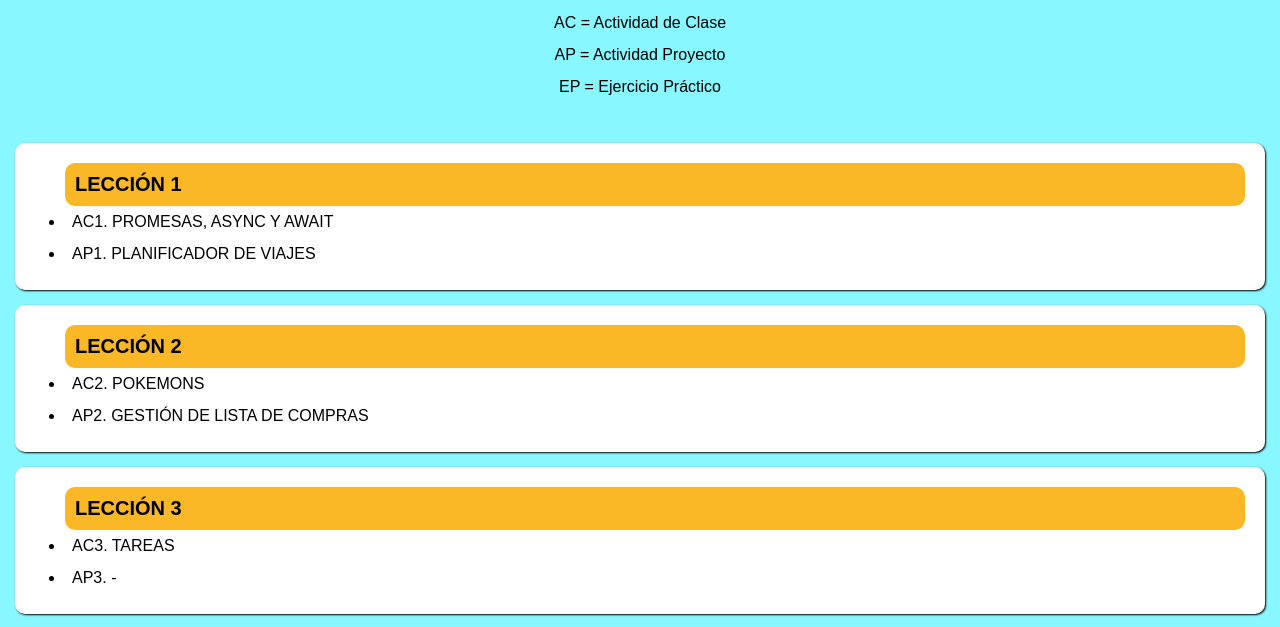
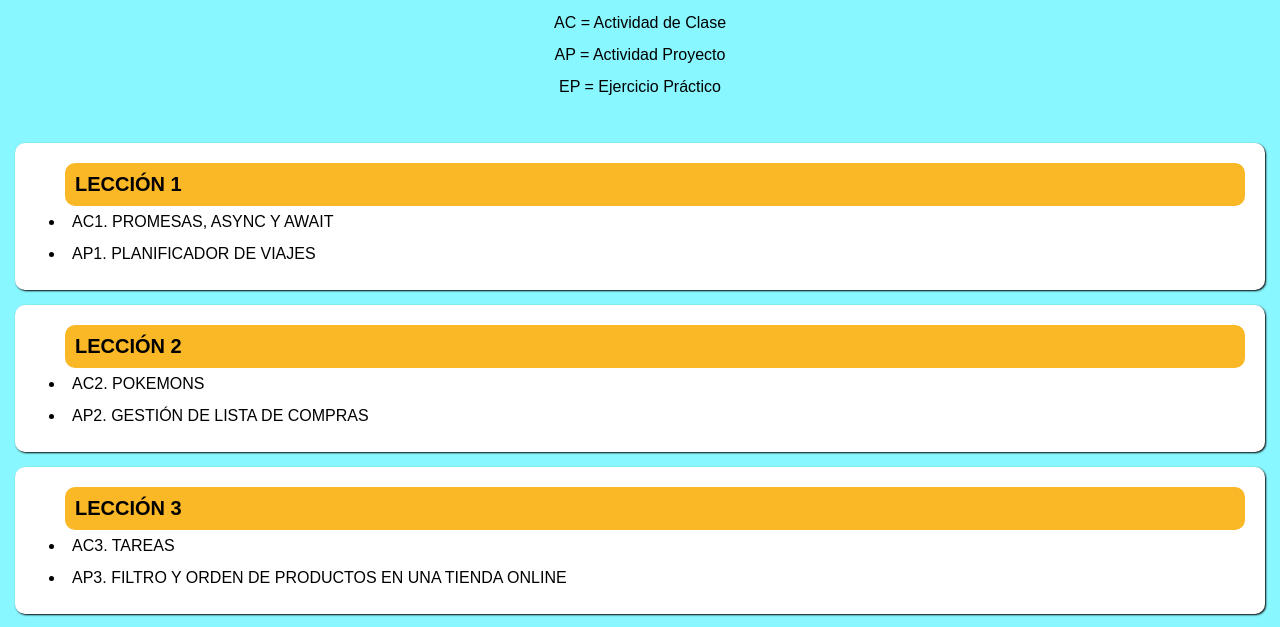
Before and after one commit to Wilberth08-maker/M-dulo-2.-L-gica-y-algoritmos, a plain HTML site: page index.html in a window 1280 px wide. Shown: the part 112-739 px from the top of the page. Drawn offline with Linux system fonts and the light colour scheme.

Commit message:
Se añadio la actividad 3 de campus a la página principal index.html

```diff
--- a/index.html
+++ b/index.html
@@ -60,7 +60,7 @@
                 <a href="./LECCIÓN 3/index.html" target="_blank"> AC3. TAREAS </a>
             </li>
             <li>
-                <a href="./LECCIÓN 3/arreglosCiclos.html" target="_blank"> AP3. - </a>
+                <a href="./LECCIÓN 3/filtroYOrden.html" target="_blank"> AP3. FILTRO Y ORDEN DE PRODUCTOS EN UNA TIENDA ONLINE </a>
             </li>
         </ul>
     </div>
```
